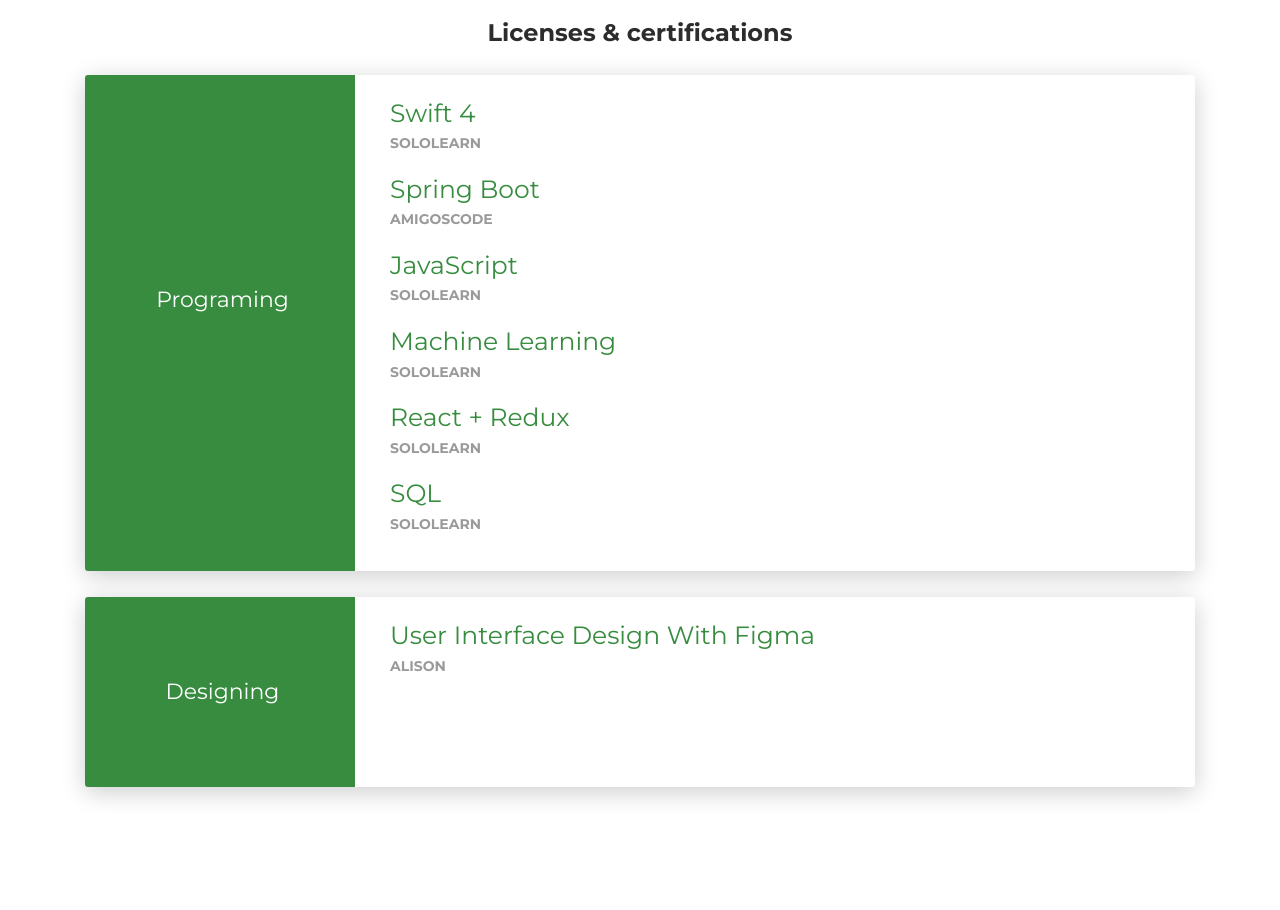
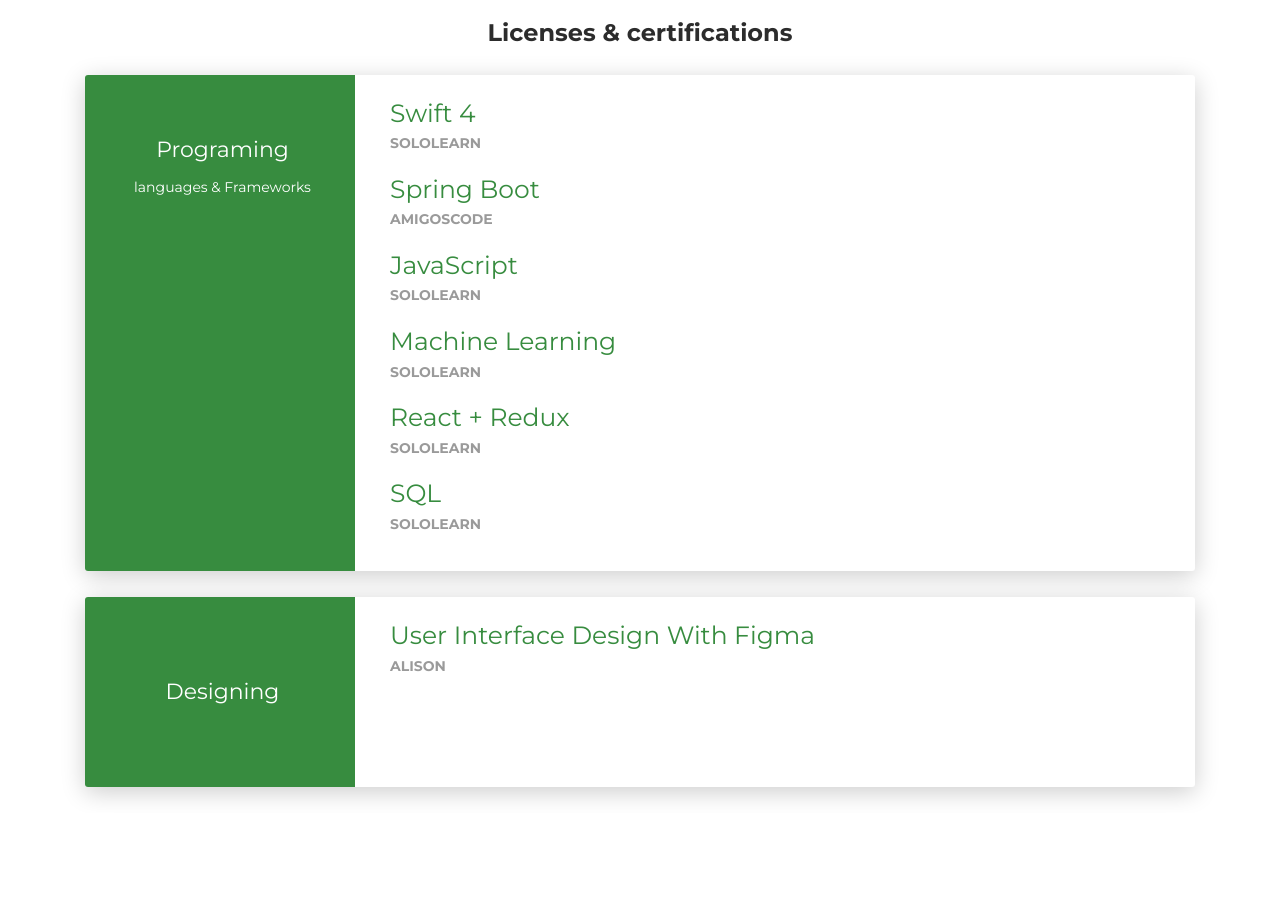
Before and after one commit to ardsb/resume-2.0, a plain HTML site: page index.html in a window 1280 px wide. Shown: the part 5340-6250 px from the top of the page. Drawn offline with Linux system fonts and the light colour scheme.

Commit message:
minor ui changes

```diff
--- a/index.html
+++ b/index.html
@@ -411,7 +411,8 @@
         <div class="col-md-3 bg-primary" data-aos="fade-right" data-aos-offset="50" data-aos-duration="500">
           <div class="card-body cc-education-header">
 
-            <div class="h5" style="padding-top: 150px;">Programing</div>
+            <div class="h5" >Programing</div>
+            <p style="padding-top: 10px;">languages & Frameworks</p>
           </div>
         </div>
         <div class="col-md-9" data-aos="fade-left" data-aos-offset="50" data-aos-duration="500">
```
